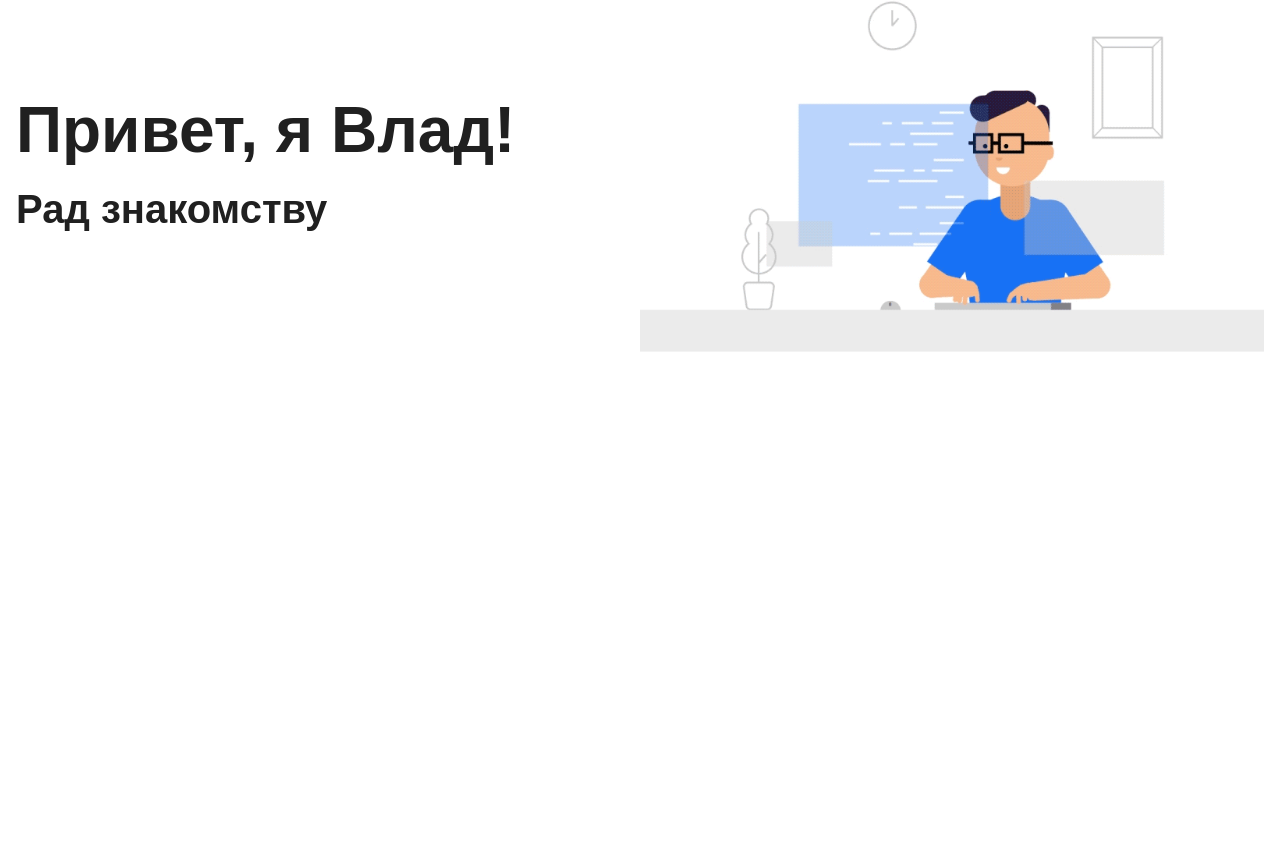
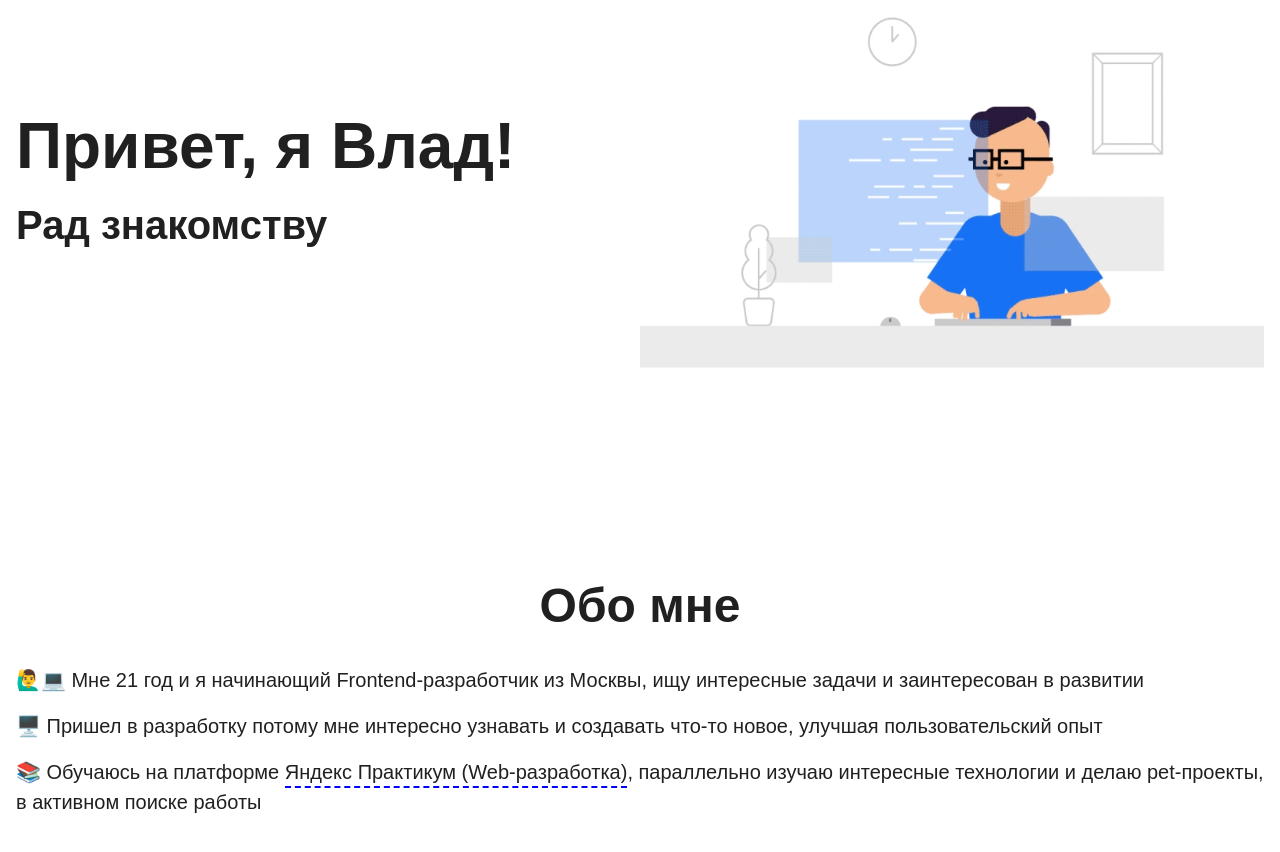
Before and after one commit to KappaKappaKappaKappaKappa/My-portfolio, a React (Create React App) app: page / in a window 1280 px wide. Shown: the part 230-1082 px from the top of the page. Before the commit the page ends 800 px from the top, so only its background shows below. Built offline with nearby package versions, Linux system fonts and the light colour scheme.

Commit message:
feat: Create section about-me

```diff
--- /dev/null
+++ b/src/blocks/about-me/__container/about-me__container.css
@@ -0,0 +1,6 @@
+.about-me__container {
+    display: flex;
+    flex-direction: column;
+    gap: 32px;
+    padding: 0 16px;
+  }
--- /dev/null
+++ b/src/blocks/about-me/__link/about-me__link.css
@@ -0,0 +1,11 @@
+.about-me__link {
+  color: #202020;
+  text-decoration: none;
+  border-bottom: 2px dashed blue;
+  padding-bottom: 3px;
+}
+
+.about-me__link:hover {
+  cursor: pointer;
+  opacity: 0.6;
+}
--- /dev/null
+++ b/src/blocks/about-me/__text-container/about-me__text-container.css
@@ -0,0 +1,5 @@
+.about-me__text-container {
+    display: flex;
+    flex-direction: column;
+    gap: 16px;
+  }
--- /dev/null
+++ b/src/blocks/about-me/__text/about-me__text.css
@@ -0,0 +1,6 @@
+.about-me__text {
+    all: unset;
+    font-size: 1.25rem;
+    line-height: 1.5;
+    font-weight: 500;
+  }
--- /dev/null
+++ b/src/blocks/about-me/__title/about-me__title.css
@@ -0,0 +1,6 @@
+.about-me__title {
+    margin: 0;
+    font-size: 3rem;
+    font-weight: 900;
+    text-align: center;
+  }
--- /dev/null
+++ b/src/blocks/about-me/about-me.css
@@ -0,0 +1,3 @@
+.about-me{
+    margin-bottom: 64px;
+}
--- a/src/blocks/welcome/welcome.css
+++ b/src/blocks/welcome/welcome.css
@@ -1,5 +1,6 @@
 .welcome {
   display: flex;
   padding: 0 16px;
-  height: 80vh;
+  height: 84vh;
+  margin-bottom: 64px;
 }
--- /dev/null
+++ b/src/components/AboutMe.jsx
@@ -0,0 +1,29 @@
+function AboutMe() {
+  return (
+    <section className="about-me">
+      <div className="about-me__container">
+        <h2 className="about-me__title">Обо мне</h2>
+        <div className="about-me__text-container">
+          <p className="about-me__text">
+            🙋‍♂️💻 Мне 21 год и я начинающий Frontend-разработчик из Москвы, ищу
+            интересные задачи и заинтересован в развитии
+          </p>
+          <p className="about-me__text">
+            🖥️ Пришел в разработку потому мне интересно узнавать и создавать
+            что-то новое, улучшая пользовательский опыт
+          </p>
+          <p className="about-me__text">
+            📚 Обучаюсь на платформе{" "}
+            <a className="about-me__link" href="https://practicum.yandex.ru/">
+              Яндекс Практикум (Web-разработка)
+            </a>
+            , параллельно изучаю интересные технологии и делаю pet-проекты, в
+            активном поиске работы
+          </p>
+        </div>
+      </div>
+    </section>
+  );
+}
+
+export default AboutMe;
--- a/src/components/App.jsx
+++ b/src/components/App.jsx
@@ -1,11 +1,13 @@
 import Header from "./Header";
 import Welcome from "./Welcome";
+import AboutMe from "./AboutMe";
 function App() {
   return (
     <div className="body">
       <Header />
       <main className="main">
         <Welcome />
+        <AboutMe />
       </main>
     </div>
   );
--- a/src/components/Header.jsx
+++ b/src/components/Header.jsx
@@ -6,7 +6,7 @@ function Header() {
         <div className="header__container">
           <div className="toggle">
             <input type="checkbox" id="toggle_checkbox" />
-            <label for="toggle_checkbox">
+            <label htmlFor="toggle_checkbox">
               <div id="star">
                 <div className="star" id="star-1">
                   ★
@@ -20,9 +20,9 @@ function Header() {
           </div>
           <div className="dropdown">
             <button className="dropdown__btn">
-              <img src={russian} alt="" className="dropdown__img" />
+              <img src={russian} alt="#" className="dropdown__img" />
               <p className="dropdown__text">RU</p>
-              <img src={dropdownArrow} alt="" className="dropdown__arrow" />
+              <img src={dropdownArrow} alt="#" className="dropdown__arrow" />
             </button>
           </div>
         </div>
--- a/src/index.css
+++ b/src/index.css
@@ -13,11 +13,18 @@
 @import url("./blocks/header/header.css");
 @import url("./blocks/toggle/toggle.css");
 
+/* WELCOME */
+@import url("./blocks/welcome/__img-container/welcome__img-container.css");
+@import url("./blocks/welcome/__img/welcome__img.css");
+@import url("./blocks/welcome/__subtitle/welcome__subtitle.css");
+@import url("./blocks/welcome/__text-container/welcome__text-container.css");
+@import url("./blocks/welcome/__title/welcome__title.css");
+@import url("./blocks/welcome/welcome.css");
 
-/* WELCOME */
-@import url('./blocks/welcome/__img-container/welcome__img-container.css');
-@import url('./blocks/welcome/__img/welcome__img.css');
-@import url('./blocks/welcome/__subtitle/welcome__subtitle.css');
-@import url('./blocks/welcome/__text-container/welcome__text-container.css');
-@import url('./blocks/welcome/__title/welcome__title.css');
-@import url('./blocks/welcome/welcome.css');
+/* ABOUT-ME */
+@import url("./blocks/about-me/__container/about-me__container.css");
+@import url("./blocks/about-me/__link/about-me__link.css");
+@import url("./blocks/about-me/__text-container/about-me__text-container.css");
+@import url("./blocks/about-me/__text/about-me__text.css");
+@import url("./blocks/about-me/__title/about-me__title.css");
+@import url("./blocks/about-me/about-me.css");
```
